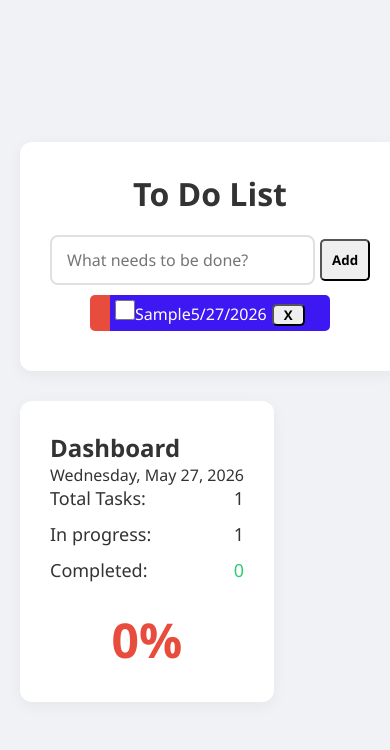
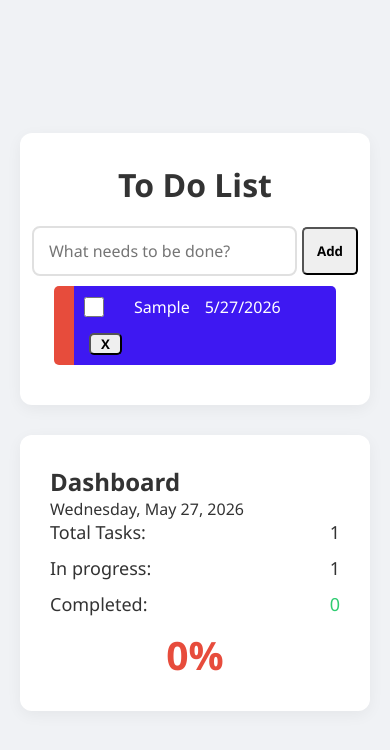
Before and after one commit to Mast8/j-todo, a plain HTML site: page index.html in a window 390 px wide. Both pictures are taken after typing "Sample" into the empty fields and a click on the button "Add". Drawn offline with Linux system fonts and the light colour scheme.

Commit message:
responsiveness

```diff
--- a/style.css
+++ b/style.css
@@ -40,7 +40,7 @@ h1 {
     gap: 30px;
     width: 100%;
     max-width: 900px;
-    align-items: flex-start;
+    align-items: stretch;
 }
 
 .card {
@@ -62,18 +62,18 @@ label, .title{
 }
 
 ul {
-    padding-right: 40px;
-    padding-left: 40px;
+    padding-right: 4px;
+    padding-left: 4px;
     display: block;
 
 }
 
 li {
     background-color: var(--grey);
-    display: grid;
+    display: flex;
     border-radius: 5px;
     margin:0 0 10px 0;
-    align-items: baseline;
+
 }
 
 .completed {
@@ -103,7 +103,7 @@ li {
 }
 
 .add {
-    padding: 10px;
+    padding: 13px;
 }
 
 button {
@@ -135,14 +135,13 @@ input[type="checkbox"] ~ .checkbox:hover {
     background-color: #ccc;
 }
 
-input[type="checkbox"] {
-    /* display: none; */
-}
-
 .checkbox-wrapper {
-    padding: 5px;
-    display: inline-flex;
-    align-items: baseline;
+    padding: 10px;
+    display: flex;
+    flex-wrap: wrap;
+    align-items: center;
+    width: 100%;
+    gap: 15px;
     border-top-right-radius: 5px;
     border-bottom-right-radius: 5px;
 }
@@ -184,11 +183,9 @@ small {
 }
 
 .percentage {
-    font-size: 48px;
+    font-size: 39px;
     font-weight: bold;
     text-align: center;
-    margin-top: 25px;
-
 }
 
 
@@ -197,19 +194,38 @@ small {
 @media (max-width: 350px){
     .row{
         flex-direction: column;
+        gap: 8px;
+    }
+
+
+
+    #input-box {
+        width: 100%;
     }
 
     .add {
-        width: 80px;
-        margin-top: 5px;
+        width: 100%;
+        margin-left: 0;
+    }
+
+    .checkbox-wrapper {
+        gap: 8px;
     }
 }
 
 @media (max-width: 768px) {
+
+
     .container {
         flex-direction: column;
+
     }
+
+    .todo-card {
+        flex: 2; /* Allocates more horizontal workspace to the To-Do task area */
+    }
+
     .stats-card {
-        max-width: 100%;
+        flex: 1; /* Dashboard stays clean and compact on the right side */
     }
 }
```
